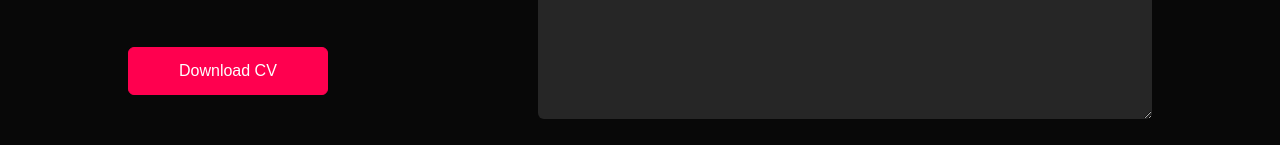
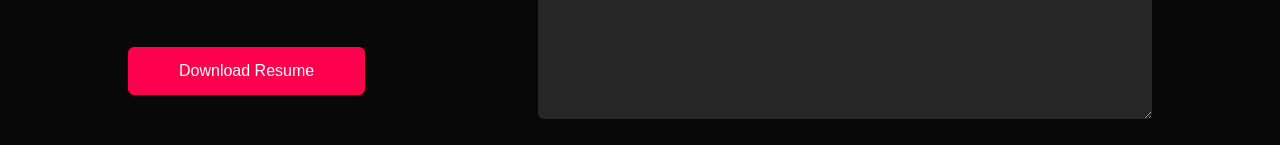
Before and after one commit to kiran-k-k/Portfolio-Website, a plain HTML site: page index.html in a window 1280 px wide. Shown: the part 2976-3121 px from the top of the page. Drawn offline with Linux system fonts and the light colour scheme.

Commit message:
Update index.html

```diff
--- a/index.html
+++ b/index.html
@@ -165,7 +165,7 @@
                     <a href=""><i class="fa-brands fa-instagram"></i></a>
                     <a href="https://www.linkedin.com/in/kiran-kendre/"><i class="fa-brands fa-linkedin"></i></a>
                 </div>
-                <a href="images/my-cv.pdf" download class="btn btn2">Download CV</a>
+                <a href="images/Resume.pdf" download class="btn btn2">Download Resume</a>
             </div>
             <div class="contact-right">
                 <form name="submit-to-google-sheet">
```
